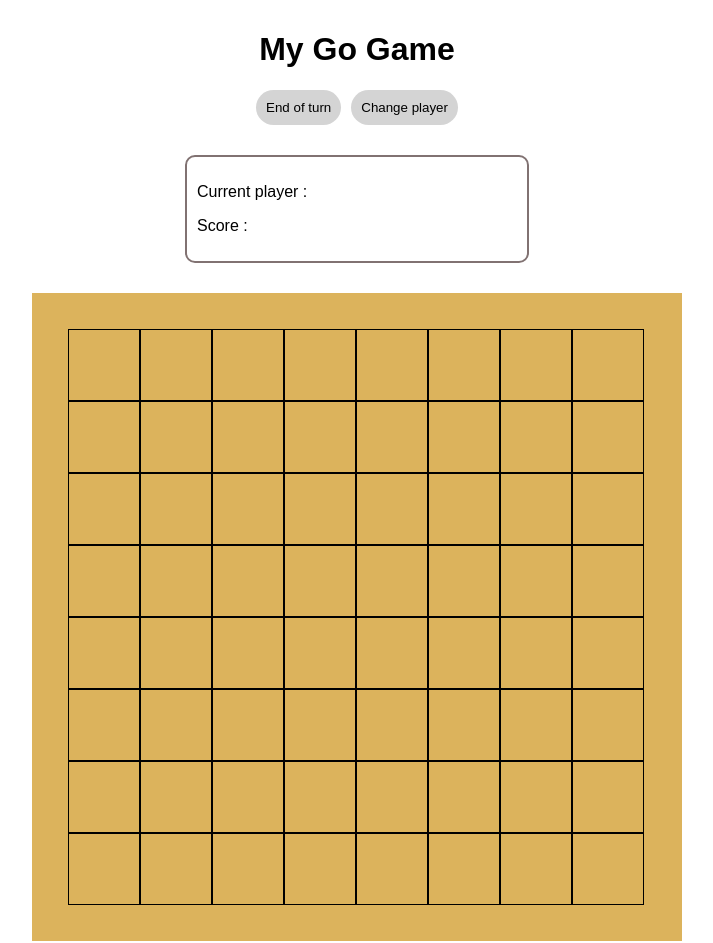
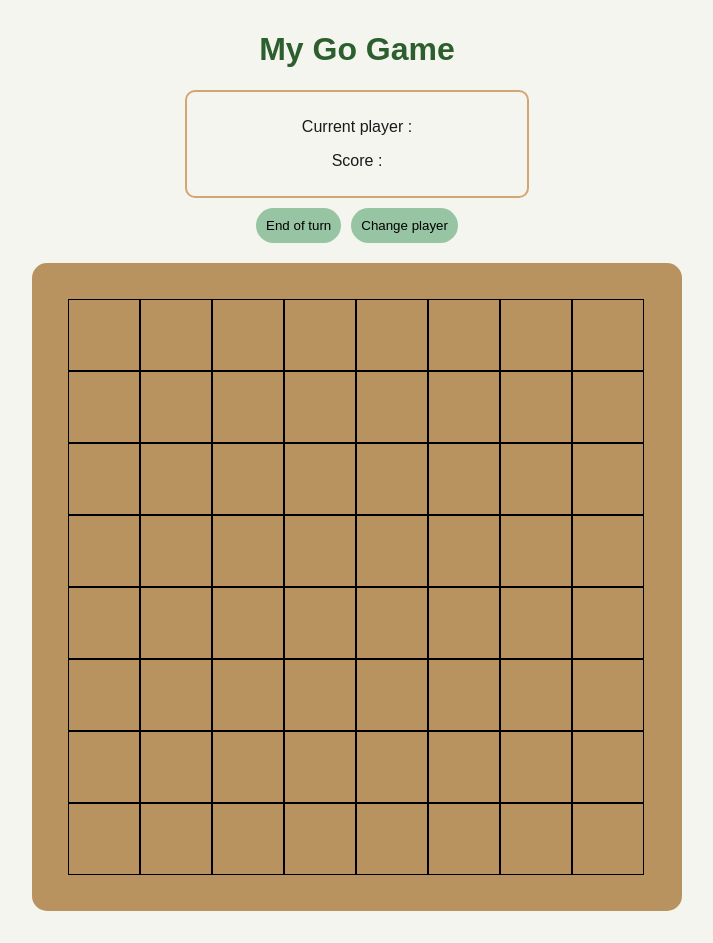
Before and after one commit to MarineG404/Go_angular_2025, an Angular app: page / in a window 1280 px wide. Shown: the whole page, without its empty margins (283-996 px from the left). After the commit the page ends 913 px from the top, so only its background shows below. Built offline with nearby package versions, Linux system fonts and the light colour scheme.

Commit message:
✨ Refactor styles and HTML structure: consolidate global info section and update color variables for consistency

```diff
--- a/src/app/app.css
+++ b/src/app/app.css
@@ -9,6 +9,10 @@
     margin-top: 10px;
     text-align: center;
 
+    h1 {
+      color: var(--primary);
+    }
+
     .actions {
       margin-top: 10px;
       display: flex;
@@ -19,18 +23,18 @@
         padding: 10px 10px;
         border-radius: 20px;
         border: none;
-        background-color: #d4d4d4; ;
+        background-color: var(--secondary);
         cursor: pointer;
       }
     }
-  }
 
-  .global-info {
-    border: #817272 2px solid;
-    width: 25%;
-    margin: 10px auto;
-    padding: 10px;
-    border-radius: 10px;
+    .global-info {
+      border: var(--accent) 2px solid;
+      width: 25%;
+      margin: 10px auto;
+      padding: 10px;
+      border-radius: 10px;
+    }
   }
 
   /* grid superposition */
--- a/src/app/app.html
+++ b/src/app/app.html
@@ -1,6 +1,11 @@
 <div class="page-container">
   <div class="header-game">
     <h1>My Go Game</h1>
+
+    <div class="global-info">
+      <p> Current player :  </p>
+      <p> Score : </p>
+     </div>
 
     <div class="actions">
       <button> End of turn</button>
@@ -8,11 +13,6 @@
     </div>
   </div>
 
-  <div class="global-info">
-    <p> Current player :  </p>
-    <p> Score : </p>
-  </div>
-
   <div class="game-container">
     <app-game-board></app-game-board>
     <app-cells></app-cells>
--- a/src/app/components/game-board/game-board.css
+++ b/src/app/components/game-board/game-board.css
@@ -1,7 +1,8 @@
 .game-board {
   border: 1px solid transparent;
-  background-color: #dcb35c; /* Fond bois plateau de Go */
-  padding: 35px; /* Padding uniforme autour de la grille */
+  background-color: var(--game-board-background);
+  padding: 35px;
+  border-radius: 15px;
 
   .row {
     display: flex;
@@ -9,7 +10,7 @@
     .display-cell {
       width: 70px;
       height: 70px;
-      border: 1px solid #000000;
+      border: 1px solid var(--grid-line);
       display: flex;
       align-items: center;
       justify-content: center;
--- a/src/styles.css
+++ b/src/styles.css
@@ -1,6 +1,30 @@
+:root {
+  --text: #1a1a1a;
+  --background: #f5f5f0;
+  --primary: #2c5f2d;
+  --secondary: #97c4a3;
+  --accent: #d4a574;
+  --navbar-background: #f5f5f0d9;
+  --game-board-background: #b8935f;
+  --grid-line: #000000;
+}
+
+[data-theme='dark'] {
+  --text: #e8e8e8;
+  --background: #1a1a1a;
+  --primary: #4a9d4e;
+  --secondary: #2d5f30;
+  --accent: #d4a574;
+  --navbar-background: #1a1a1ad9;
+  --game-board-background: #8b6f47;
+  --grid-line: #000000;
+}
+
 body {
   margin: 0;
   font-family: Arial, sans-serif;
   width: 100%;
   height: 100%;
+  color: var(--text);
+  background: var(--background);
 }
```
